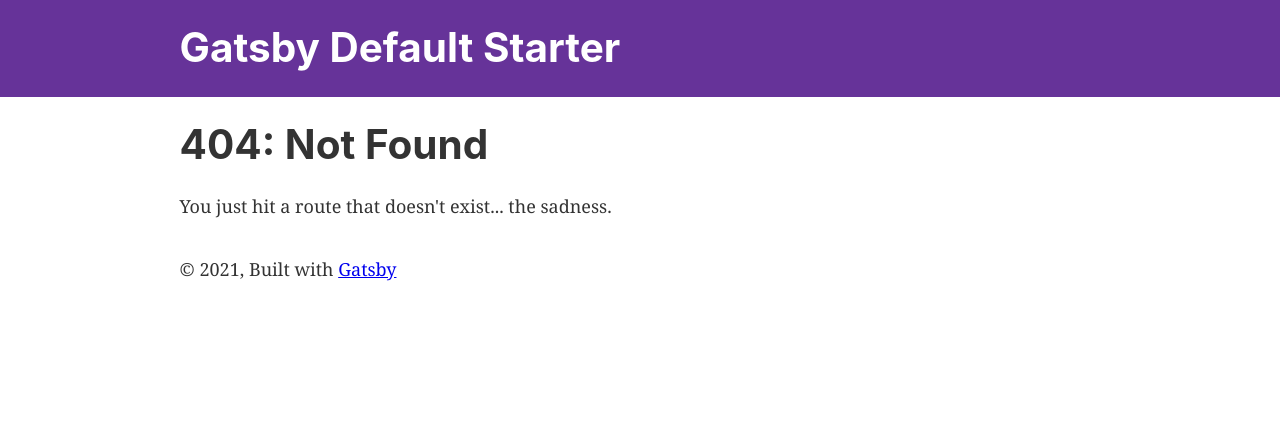
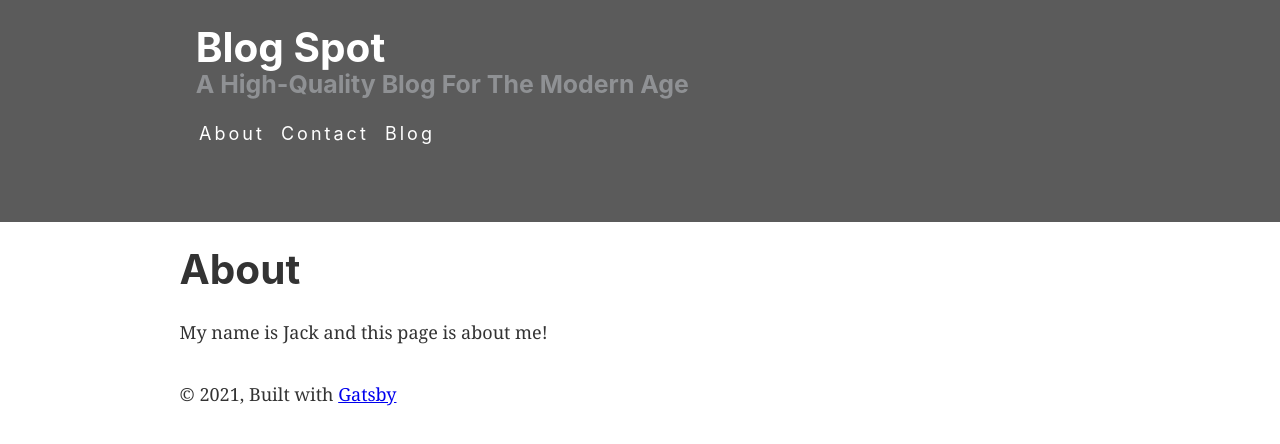
Before and after one commit to Trobit/blog-spot, a Gatsby site: page /about in a window 1280 px wide. Before the commit this address had no page. Built offline with nearby package versions, Linux system fonts and the light colour scheme; Gatsby itself is replaced by a stand-in of ours.

Commit message:
added pages; made header changes

```diff
--- a/gatsby-config.js
+++ b/gatsby-config.js
@@ -1,8 +1,8 @@
 module.exports = {
   siteMetadata: {
-    title: `Gatsby Default Starter`,
-    description: `Kick off your next, great Gatsby project with this default starter. This barebones starter ships with the main Gatsby configuration files you might need.`,
-    author: `@gatsbyjs`,
+    title: `Blog Spot`,
+    description: `A High-Quality Blog For The Modern Age`,
+    author: `@jkidson`,
   },
   plugins: [
     `gatsby-plugin-react-helmet`,
--- a/src/components/header.js
+++ b/src/components/header.js
@@ -1,11 +1,12 @@
 import * as React from "react"
 import PropTypes from "prop-types"
 import { Link } from "gatsby"
+import * as headerStyles from "../components/header.module.css"
 
-const Header = ({ siteTitle }) => (
+const Header = ({ siteTitle, siteDescription, about, contact, blog }) => (
   <header
     style={{
-      background: `rebeccapurple`,
+      background: `rgba(50,50,50,0.8)`,
       marginBottom: `1.45rem`,
     }}
   >
@@ -16,7 +17,7 @@
         padding: `1.45rem 1.0875rem`,
       }}
     >
-      <h1 style={{ margin: 0 }}>
+      <h1 style={{ margin: "0 0 0 0.9rem" }}>
         <Link
           to="/"
           style={{
@@ -27,12 +28,27 @@
           {siteTitle}
         </Link>
       </h1>
+      <h3 style={{color: `rgba(223,227,235,0.4)`, margin: `0 0 0 0.9rem`}}>{siteDescription}</h3>
+      <div style={{margin: `0 auto`, maxWidth: 960, padding: `1.45rem 1.08rem`, display: `flex`}}>
+          <h4 style={{marginRight: `0.9rem`}}>
+            <Link to="/about" className={headerStyles.link}>{about}</Link>
+          </h4>
+          <h4 style={{marginRight: `0.9rem`}}>
+            <Link to="/contact" className={headerStyles.link}>{contact}</Link>
+          </h4>
+          <h4 style={{marginRight: `0.9rem`}}>
+            <Link to="/blog" className={headerStyles.link}>{blog}</Link>
+          </h4>
+      </div>
     </div>
   </header>
 )
 
 Header.propTypes = {
   siteTitle: PropTypes.string,
+  about: PropTypes.string,
+  contact: PropTypes.string,
+  blog: PropTypes.string,
 }
 
 Header.defaultProps = {
--- /dev/null
+++ b/src/components/header.module.css
@@ -0,0 +1,10 @@
+.link {
+    color: white;
+    text-decoration: none;
+    font-weight: 400;
+    letter-spacing: 3px;
+}
+
+.link:hover {
+    color: rgb(58,58,58);
+}
--- a/src/components/layout.js
+++ b/src/components/layout.js
@@ -18,6 +18,7 @@
       site {
         siteMetadata {
           title
+          description
         }
       }
     }
@@ -25,7 +26,7 @@
 
   return (
     <>
-      <Header siteTitle={data.site.siteMetadata?.title || `Title`} />
+      <Header siteTitle={data.site.siteMetadata?.title || `Title`} siteDescription={data.site.siteMetadata.description} about="About" contact="Contact" blog="Blog" />
       <div
         style={{
           margin: `0 auto`,
--- /dev/null
+++ b/src/pages/about.js
@@ -0,0 +1,15 @@
+import React from "react"
+import Layout from "../components/layout"
+import SEO from "../components/seo"
+
+const About = () => {
+    return (
+        <Layout>
+            <SEO title="About" />
+            <h1>About</h1>
+            <p>My name is Jack and this page is about me!</p>
+        </Layout>
+    )
+}
+
+export default About
--- /dev/null
+++ b/src/pages/contact.js
@@ -0,0 +1,17 @@
+import React from "react"
+import { Link } from "gatsby"
+import Layout from "../components/layout"
+import SEO from "../components/seo"
+
+const Contact = () => {
+    return (
+        <Layout>
+            <SEO title ="Contact" />
+            <h1>Contact</h1>
+            <p>This page is the contact page.</p>
+            <Link to="/">Go Home</Link>
+        </Layout>
+    )
+}
+
+export default Contact
```
